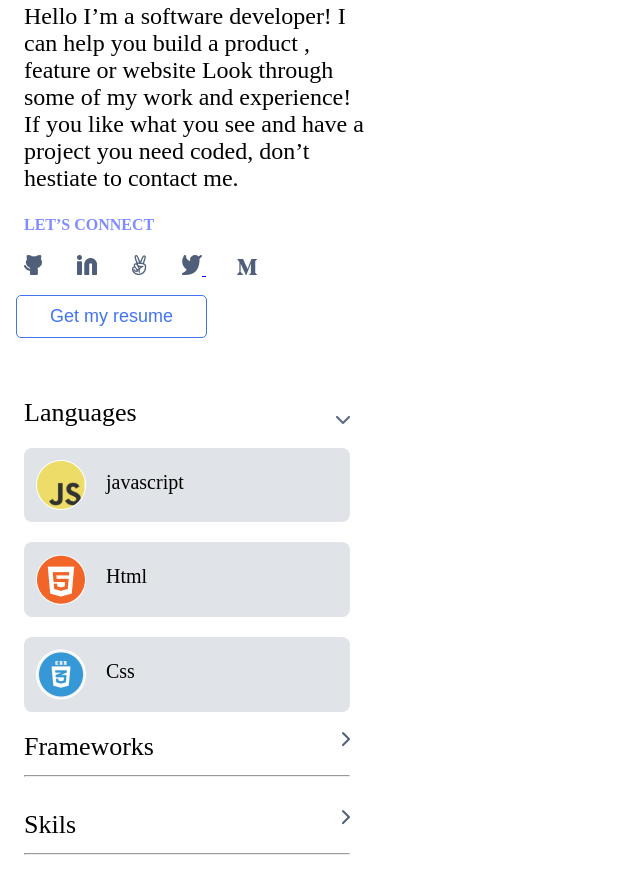
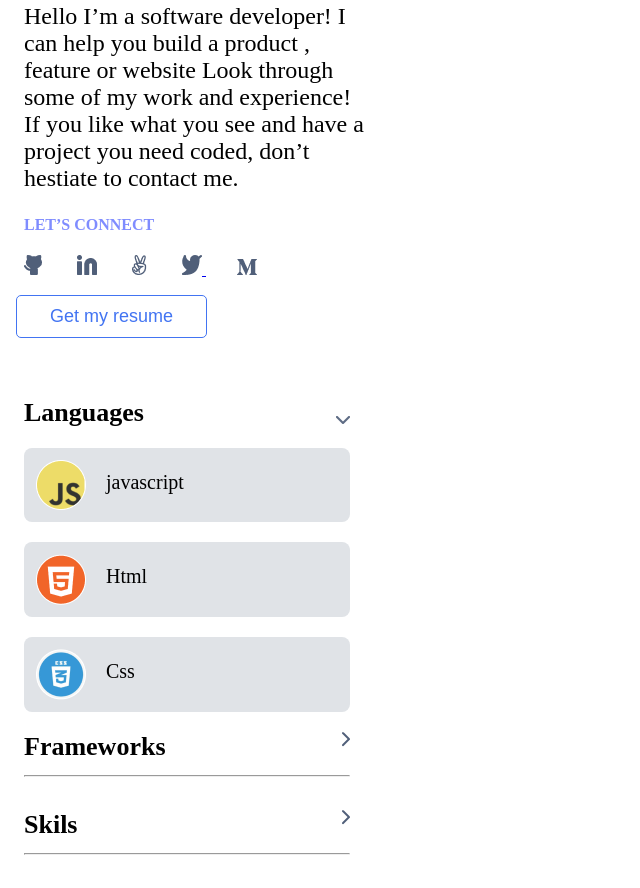
Before and after one commit to shaqayq/Microverse-Portfolio, a website: page index.html in a window 1280 px wide. Shown: the part 3772-4660 px from the top of the page, without its empty margins (0-640 px from the left). Drawn offline with Linux system fonts and the light colour scheme.

Commit message:
Change .html file

```diff
--- a/index.html
+++ b/index.html
@@ -213,7 +213,7 @@
       </div>
       <ul class="lang-list">
         <li>
-          <span class="item-list">Languages</span>
+          <span class="item-list"><b>Languages</b></span>
            <img src="./image/down.png" alt="down" class="down-victor">
         </li>
         <li>
@@ -233,12 +233,12 @@
           </ul>
         </li>
         <li>
-          <span class="item-list">Frameworks</span>
+          <span class="item-list"><b>Frameworks</b></span>
            <img src="./image/right.png" alt="right" class="victor">
            <hr>
         </li>
         <li>
-          <span class="item-list">Skils</span>
+          <span class="item-list"><b>Skils</b></span>
            <img src="./image/right.png" alt="right" class="victor">
            <hr>
         </li>
```
